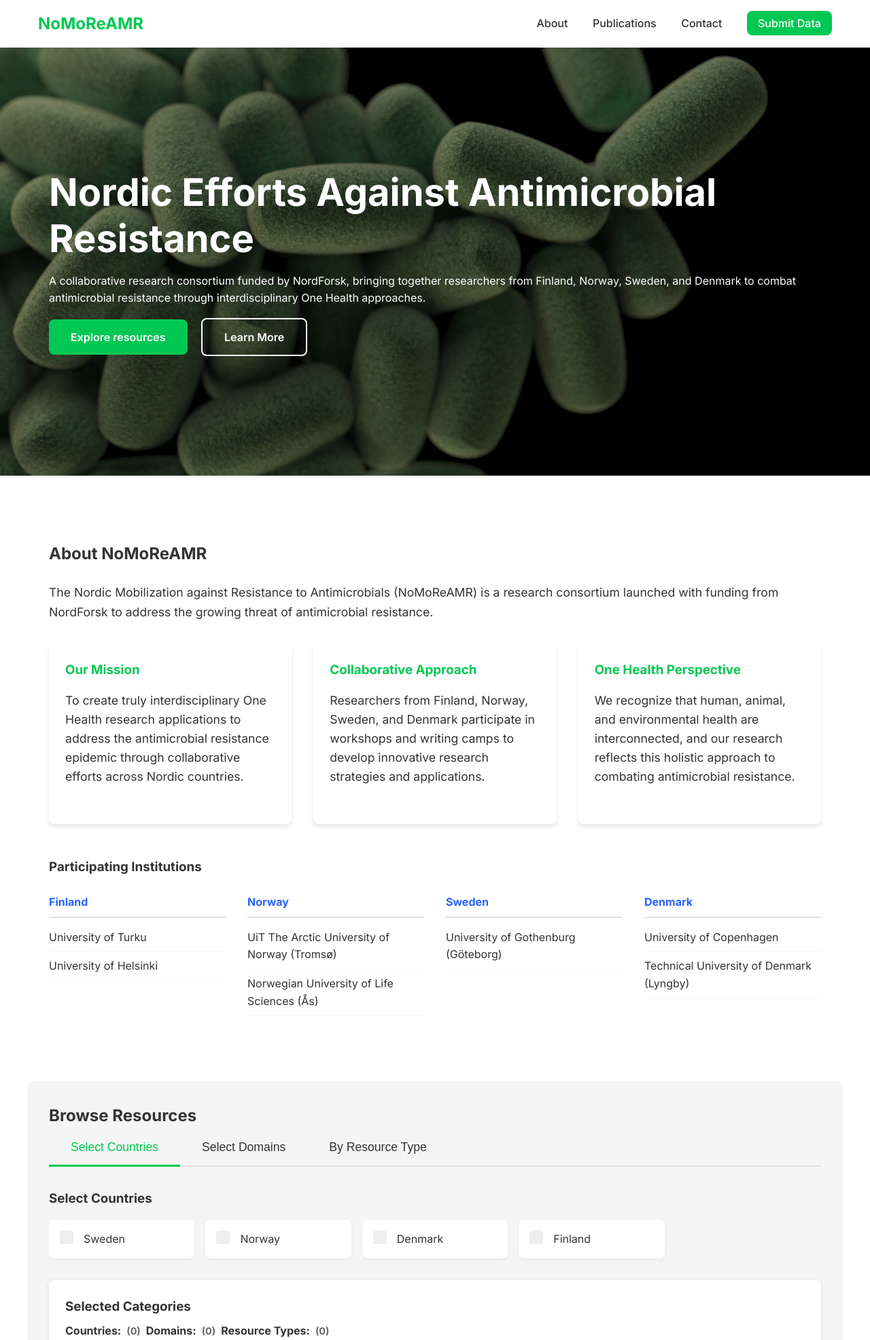
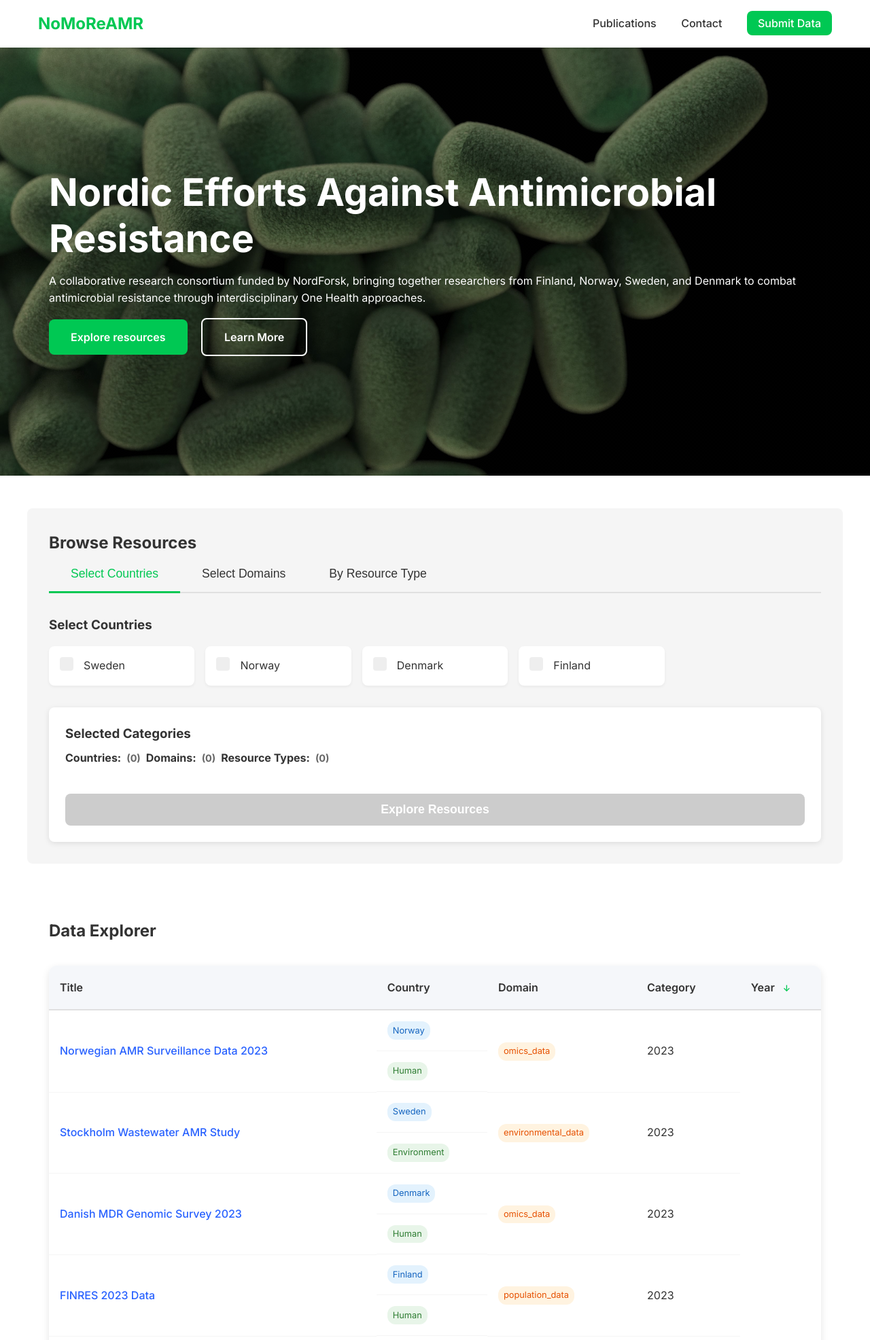
Before and after one commit to amulyabaral/nmr_catalog, a Flask app: page / in a window 1280 px wide. Shown: the top 1972 px of the page at 68% size. Run offline with Flask 3, Linux system fonts and the light colour scheme; data comes from the database, SQL or seed files in the repository.

Commit message:
polished stuff

```diff
--- a/app.py
+++ b/app.py
@@ -41,6 +41,9 @@ def add_data():
             # Get years (multiple)
             years = request.form.getlist('years')
 
+            # Get related entity
+            related_entity = request.form.get('related_entity', '')
+
             # Use the first country as primary for database storage
             # (we'll store the others in metadata)
             primary_country = countries[0] if countries else ""
@@ -51,7 +54,8 @@ def add_data():
                 'countries': countries,
                 'domains': domains,
                 'years': years,
-                'version': ', '.join(years)  # Use years as version
+                'version': ', '.join(years),  # Use years as version
+                'related_entity': related_entity
             }
 
             # Create data tuple without ID (it will be generated)
--- a/static/css/styles.css
+++ b/static/css/styles.css
@@ -851,54 +851,84 @@ footer {
     }
 }
 
-/* Improved table styling */
-.data-table table {
+/* Enhanced Data Table Styling */
+.data-table-container {
+    background: white;
+    border-radius: 12px;
+    box-shadow: 0 4px 12px rgba(0,0,0,0.1);
+    overflow: hidden;
+    margin: 2rem 0;
+}
+
+.data-table-grid {
     width: 100%;
     border-collapse: collapse;
-    margin-bottom: 0;
+    border-spacing: 0;
 }
 
-.data-table th {
-    background: #f5f5f5;
+.data-table-grid th {
+    background: #f5f7fa;
     font-weight: 600;
     text-align: left;
-    padding: 1rem;
+    padding: 1.2rem 1rem;
     border-bottom: 2px solid var(--gray-medium);
+    position: sticky;
+    top: 0;
+    z-index: 10;
 }
 
-.data-table td {
+.data-table-grid td {
     padding: 1rem;
-    border-bottom: 1px solid var(--gray-medium);
+    border-bottom: 1px solid var(--gray-light);
     vertical-align: middle;
 }
 
-.data-table tr:hover {
+.data-row {
+    cursor: pointer;
+    transition: background-color 0.2s ease;
+}
+
+.data-row:hover {
     background-color: #f9f9f9;
 }
 
-.data-table a {
+.data-row:last-child td {
+    border-bottom: none;
+}
+
+.sortable {
+    cursor: pointer;
+    user-select: none;
+    position: relative;
+}
+
+.sort-icon {
+    display: inline-block;
+    margin-left: 0.5rem;
+    font-size: 0.8rem;
+    opacity: 0.5;
+    transition: opacity 0.2s ease;
+}
+
+.sortable:hover .sort-icon {
+    opacity: 1;
+}
+
+.sortable.active .sort-icon {
+    opacity: 1;
+    color: var(--primary-color);
+}
+
+.resource-link {
     color: var(--secondary-color);
     text-decoration: none;
     font-weight: 500;
+    position: relative;
+    z-index: 5;
 }
 
-.data-table a:hover {
+.resource-link:hover {
     text-decoration: underline;
-}
-
-/* View button styling */
-.view-btn {
-    background: var(--secondary-color);
-    color: white;
-    border: none;
-    padding: 0.5rem 1rem;
-    border-radius: var(--border-radius);
-    cursor: pointer;
-    transition: var(--transition);
-}
-
-.view-btn:hover {
-    background: #1a54f7;
 }
 
 /* About Section Styles */
--- a/static/js/main.js
+++ b/static/js/main.js
@@ -15,9 +15,16 @@ document.addEventListener('DOMContentLoaded', function() {
     // Setup modal
     setupModal();
 
+    // Setup sortable columns
+    setupSortableColumns();
+
+    // Setup clickable rows
+    setupClickableRows();
+
     // Add click handlers for data tags
     document.querySelectorAll('.data-tag[data-filter]').forEach(tag => {
-        tag.addEventListener('click', function() {
+        tag.addEventListener('click', function(e) {
+            e.stopPropagation(); // Prevent row click
             const filterType = this.getAttribute('data-filter');
             const filterValue = this.getAttribute('data-value');
 
@@ -25,6 +32,13 @@ document.addEventListener('DOMContentLoaded', function() {
             filterDataTable(filterType, filterValue);
         });
     });
+
+    // Sort by newest entry by default (assuming year is the last column)
+    const yearHeader = document.querySelector('th[data-sort="year"]');
+    if (yearHeader) {
+        yearHeader.click();
+        yearHeader.click(); // Click twice to sort descending (newest first)
+    }
 });
 
 function setupBrowseTabs() {
@@ -899,7 +913,7 @@ function showResourceDetails(dataId) {
             console.error('Error fetching data point details:', error);
 
             // Fallback to using the data from the table row if API fails
-            const dataPoint = document.querySelector(`#data-table-body tr .view-btn[data-id="${dataId}"]`).closest('tr');
+            const dataPoint = document.querySelector(`.data-row[data-id="${dataId}"]`);
 
             const title = dataPoint.getAttribute('data-title');
             const category = dataPoint.getAttribute('data-category');
@@ -1028,3 +1042,75 @@ function filterDataTable(filterType, filterValue) {
         activeFiltersContainer.remove();
     });
 }
+
+// Setup sortable columns
+function setupSortableColumns() {
+    const headers = document.querySelectorAll('.sortable');
+
+    headers.forEach(header => {
+        header.addEventListener('click', function() {
+            const sortField = this.getAttribute('data-sort');
+            const isAscending = !this.classList.contains('asc');
+
+            // Remove active class and sort direction from all headers
+            headers.forEach(h => {
+                h.classList.remove('active', 'asc', 'desc');
+                h.querySelector('.sort-icon').textContent = '';
+            });
+
+            // Add active class and sort direction to clicked header
+            this.classList.add('active');
+            if (isAscending) {
+                this.classList.add('asc');
+                this.querySelector('.sort-icon').textContent = '↑';
+            } else {
+                this.classList.add('desc');
+                this.querySelector('.sort-icon').textContent = '↓';
+            }
+
+            // Sort the table
+            sortTable(sortField, isAscending);
+        });
+    });
+}
+
+// Sort table function
+function sortTable(field, ascending) {
+    const tbody = document.getElementById('data-table-body');
+    const rows = Array.from(tbody.querySelectorAll('tr'));
+
+    // Sort the rows
+    rows.sort((a, b) => {
+        let valueA = a.getAttribute(`data-${field}`).toLowerCase();
+        let valueB = b.getAttribute(`data-${field}`).toLowerCase();
+
+        // Special handling for year field to ensure numeric sorting
+        if (field === 'year') {
+            valueA = parseInt(valueA) || 0;
+            valueB = parseInt(valueB) || 0;
+            return ascending ? valueA - valueB : valueB - valueA;
+        }
+
+        // Default string comparison
+        if (valueA < valueB) return ascending ? -1 : 1;
+        if (valueA > valueB) return ascending ? 1 : -1;
+        return 0;
+    });
+
+    // Reorder the rows in the DOM
+    rows.forEach(row => {
+        tbody.appendChild(row);
+    });
+}
+
+// Setup clickable rows
+function setupClickableRows() {
+    const rows = document.querySelectorAll('.data-row');
+
+    rows.forEach(row => {
+        row.addEventListener('click', function() {
+            const dataId = this.getAttribute('data-id');
+            showResourceDetails(dataId);
+        });
+    });
+}
--- a/templates/index.html
+++ b/templates/index.html
@@ -14,7 +14,6 @@
                 <a href="/">NoMoReAMR</a>
             </div>
             <div class="nav-links">
-                <a href="#about">About</a>
                 <a href="#publications">Publications</a>
                 <a href="#contact">Contact</a>
                 <a href="{{ url_for('add_data') }}" class="submit-btn">Submit Data</a>
@@ -32,64 +31,6 @@
             </div>
         </div>
     </header>
-
-    <section id="about" class="about-section">
-        <div class="container">
-            <h2>About NoMoReAMR</h2>
-            <p>The Nordic Mobilization against Resistance to Antimicrobials (NoMoReAMR) is a research consortium launched with funding from NordForsk to address the growing threat of antimicrobial resistance.</p>
-
-            <div class="about-grid">
-                <div class="about-card">
-                    <h3>Our Mission</h3>
-                    <p>To create truly interdisciplinary One Health research applications to address the antimicrobial resistance epidemic through collaborative efforts across Nordic countries.</p>
-                </div>
-
-                <div class="about-card">
-                    <h3>Collaborative Approach</h3>
-                    <p>Researchers from Finland, Norway, Sweden, and Denmark participate in workshops and writing camps to develop innovative research strategies and applications.</p>
-                </div>
-
-                <div class="about-card">
-                    <h3>One Health Perspective</h3>
-                    <p>We recognize that human, animal, and environmental health are interconnected, and our research reflects this holistic approach to combating antimicrobial resistance.</p>
-                </div>
-            </div>
-
-            <h3>Participating Institutions</h3>
-            <div class="institutions-grid">
-                <div class="country-group">
-                    <h4>Finland</h4>
-                    <ul>
-                        <li>University of Turku</li>
-                        <li>University of Helsinki</li>
-                    </ul>
-                </div>
-
-                <div class="country-group">
-                    <h4>Norway</h4>
-                    <ul>
-                        <li>UiT The Arctic University of Norway (Tromsø)</li>
-                        <li>Norwegian University of Life Sciences (Ås)</li>
-                    </ul>
-                </div>
-
-                <div class="country-group">
-                    <h4>Sweden</h4>
-                    <ul>
-                        <li>University of Gothenburg (Göteborg)</li>
-                    </ul>
-                </div>
-
-                <div class="country-group">
-                    <h4>Denmark</h4>
-                    <ul>
-                        <li>University of Copenhagen</li>
-                        <li>Technical University of Denmark (Lyngby)</li>
-                    </ul>
-                </div>
-            </div>
-        </div>
-    </section>
 
     <main>
         <!-- Browse Section -->
@@ -213,21 +154,22 @@
         <section class="data-browser">
             <h2>Data Explorer</h2>
 
-            <div class="data-table">
-                <table>
+            <div class="data-table-container">
+                <table class="data-table-grid">
                     <thead>
                         <tr>
-                            <th>Title</th>
-                            <th>Country</th>
-                            <th>Domain</th>
-                            <th>Category</th>
-                            <th>Year</th>
-                            <th>Actions</th>
+                            <th class="sortable" data-sort="title">Title <span class="sort-icon">↓</span></th>
+                            <th class="sortable" data-sort="country">Country <span class="sort-icon"></span></th>
+                            <th class="sortable" data-sort="domain">Domain <span class="sort-icon"></span></th>
+                            <th class="sortable" data-sort="category">Category <span class="sort-icon"></span></th>
+                            <th class="sortable" data-sort="year">Year <span class="sort-icon"></span></th>
                         </tr>
                     </thead>
                     <tbody id="data-table-body">
                         {% for point in data_points %}
                         <tr
+                            class="data-row"
+                            data-id="{{ point.id }}"
                             data-country="{{ point.country }}"
                             data-domain="{{ point.domain }}"
                             data-resource-type="{{ point.resource_type }}"
@@ -236,9 +178,10 @@
                             data-data-type="{{ point.data_type }}"
                             data-tags="{{ point.keywords }}"
                             data-title="{{ point.metadata_obj.title|default(point.data_source_id) }}"
+                            data-year="{% if point.metadata_obj.years %}{{ point.metadata_obj.years[-1] }}{% else %}{{ point.last_updated[:4] }}{% endif %}"
                         >
                             <td>
-                                <a href="{{ point.repository_url }}" target="_blank">
+                                <a href="{{ point.repository_url }}" target="_blank" class="resource-link" onclick="event.stopPropagation();">
                                     {{ point.metadata_obj.title|default(point.data_source_id) }}
                                 </a>
                             </td>
@@ -269,9 +212,6 @@
                                 {% else %}
                                     {{ point.last_updated[:4] }}
                                 {% endif %}
-                            </td>
-                            <td>
-                                <button class="action-btn view-btn" data-id="{{ point.id }}">View Details</button>
                             </td>
                         </tr>
                         {% endfor %}
@@ -315,7 +255,6 @@
             <div class="footer-section">
                 <h4>Quick Links</h4>
                 <ul>
-                    <li><a href="#about">About</a></li>
                     <li><a href="#data">Data</a></li>
                     <li><a href="#contact">Contact</a></li>
                 </ul>
```
Also changed, not shown: other parts of static/css/styles.css (+50 -0 lines), templates/add_data.html (+65 -42 lines).
